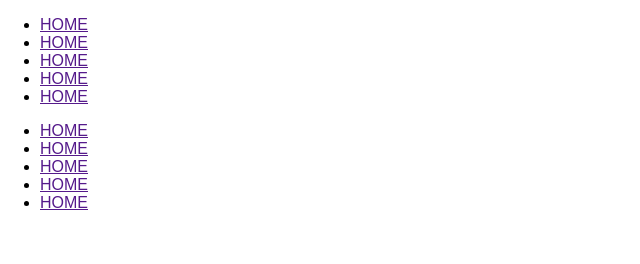
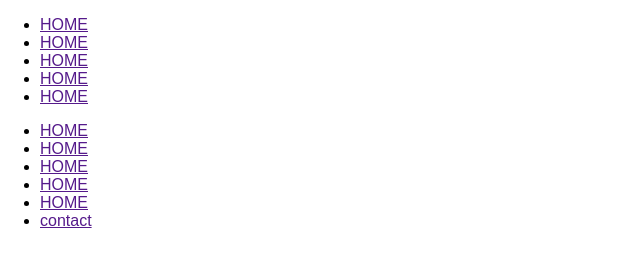
Before and after one commit to RoktimSazib/codingavatar, a plain HTML site: page index.html in a window 1280 px wide. Shown: the full height of the page, 0-640 px from the left. Drawn offline with Linux system fonts and the light colour scheme.

Commit message:
contact li

```diff
--- a/index.html
+++ b/index.html
@@ -23,6 +23,7 @@
 			<li><a href="">HOME</a></li>
 			<li><a href="">HOME</a></li>
 			<li><a href="">HOME</a></li>
+			<li><a href="">contact</a></li>
 		</ul>
 	</section>
 </body>
```
